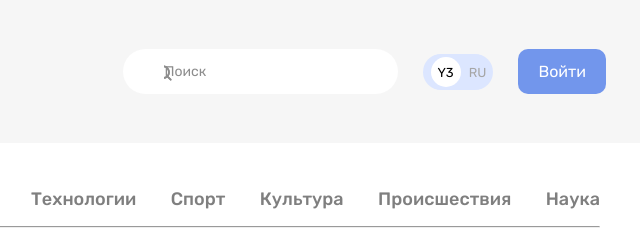
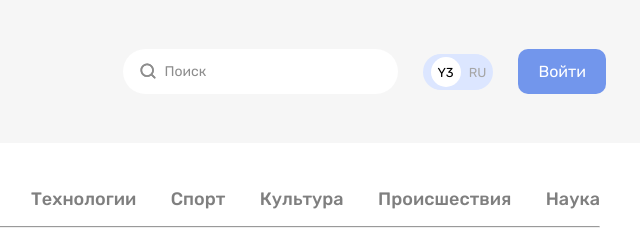
Before and after one commit to Sayfudiinov-Samandar/new-new-new-new-namanganliklar24, a plain HTML site: page index.html in a window 1280 px wide. Shown: the top 240 px of the page, 640-1280 px from the left. Drawn offline with Linux system fonts and the light colour scheme.

Commit message:
Add new symbol search in html

```diff
--- a/css/main.css
+++ b/css/main.css
@@ -115,15 +115,14 @@ body{
   margin-bottom: 591px;
 } */
 
-.search-text::before{
+.header-input::before{
   position: absolute;
+  width: 40px;
+  height: 40px;
   content: "";
   background-image: url('../rec/rec/Icon-Outline-search.svg');
-  background-position: calc(50% - 10px) calc(50% + 0px);
+  background-position: calc(50% + 5px) calc(50% + 2px);
   background-repeat: no-repeat;
-  width: 20px;
-  height: 20px;
-
 }
 
 .header-input{
```
